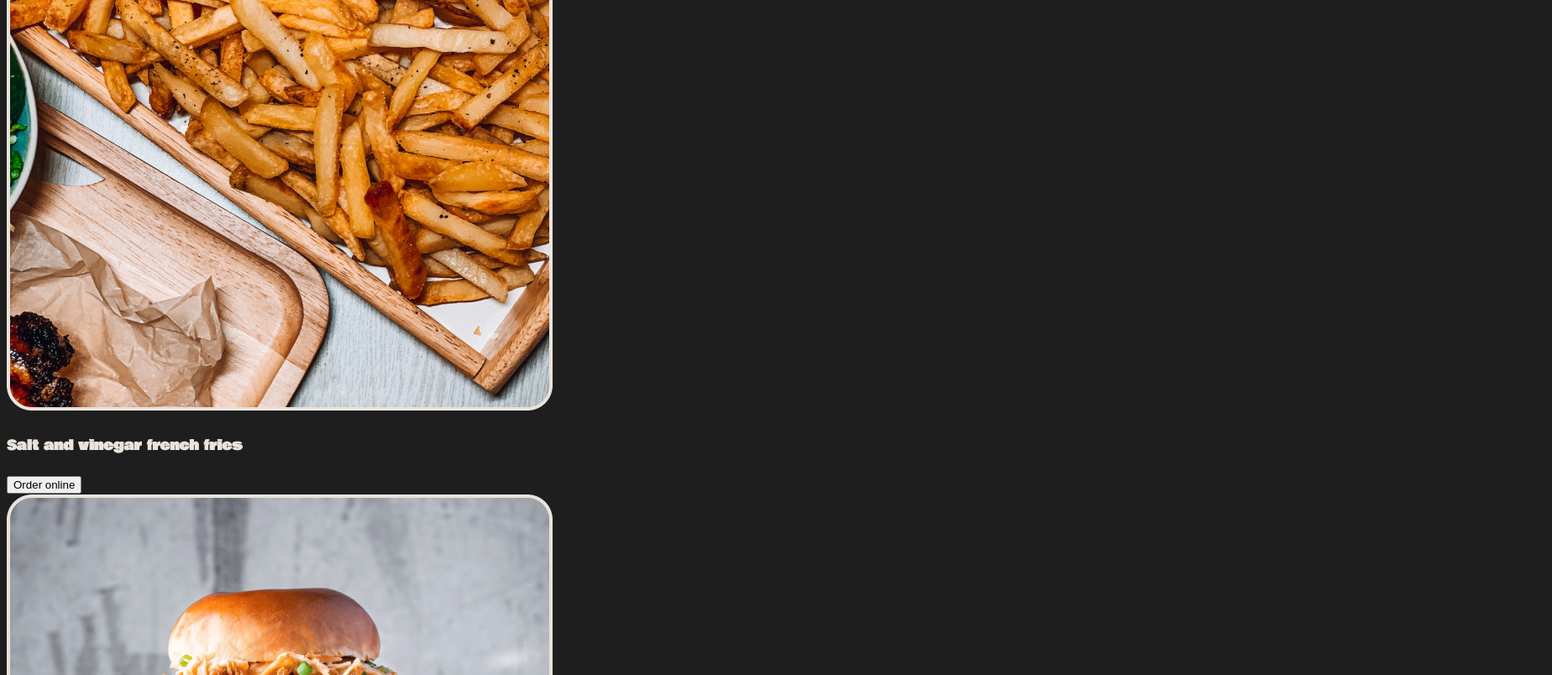
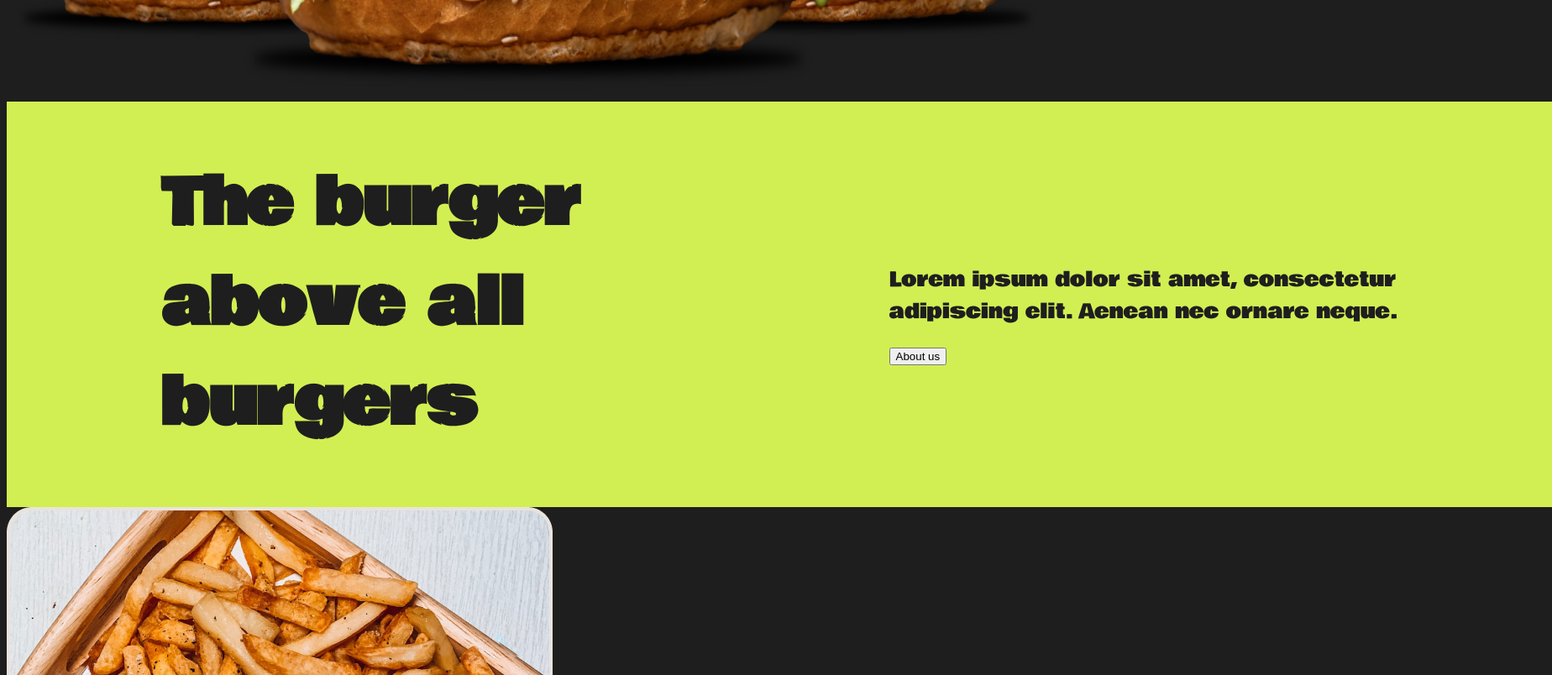
Before and after one commit to AngelArabadzhiev/Burger-site, a plain HTML site: page index.html in a window 1280 px wide. Shown: the part 1080-1884 px from the top of the page at 84% size, 1848 px wide, since content can reach past the window. Drawn offline with Linux system fonts and the light colour scheme.

Commit message:
Modified

```diff
--- a/index.html
+++ b/index.html
@@ -26,13 +26,15 @@
     <h2 class="landing-heading">NEW YORK’S <br> FAVORITE ORGANIC <br> HAMBURGER JOINT</h2>
     <img src="/images/Burgers.png" alt="Burgers" class="burgers-img" />
   </section>
-      <section>
-        <h2>The burger above all burgers</h2>
-        <p>
-          Lorem ipsum dolor sit amet, consectetur adipiscing elit. Aenean nec
+  <section class="ad-section">
+    <h2 class="ad-heading">The burger <br> above all <br> burgers</h2>
+    <div class="ad-container">
+      <p class="ad-paragraph">
+        Lorem ipsum dolor sit amet, consectetur <br> adipiscing elit. Aenean nec
         ornare neque.
       </p>
-        <button>About us</button>
+      <button class="about-us-btn">About us</button>
+    </div>
   </section>
   <section class="menu-cards">
     <article>
--- a/style.css
+++ b/style.css
@@ -83,4 +83,31 @@ body {
     position: absolute;
     z-index: 1;
     top: 430px;
+    width: 115em;
+    height: auto;
 }
+.ad-section{
+    display: flex;
+    justify-content: space-around;
+    align-items: center;
+    width: 115em;
+    height: auto;
+    color: var(--background-color);
+    margin-top: 33em;
+    background: var(--primary-color);
+}
+.ad-heading{
+    font-size: 4.75rem;
+}
+.ad-container{
+    display: flex;
+    flex-direction: column;
+    align-items: flex-start;
+
+}
+.ad-paragraph{
+    font-size: 1.5rem;
+}
+.about-us-btn{
+
+}
```
Lines whose indentation alone changed are shown as unchanged.
